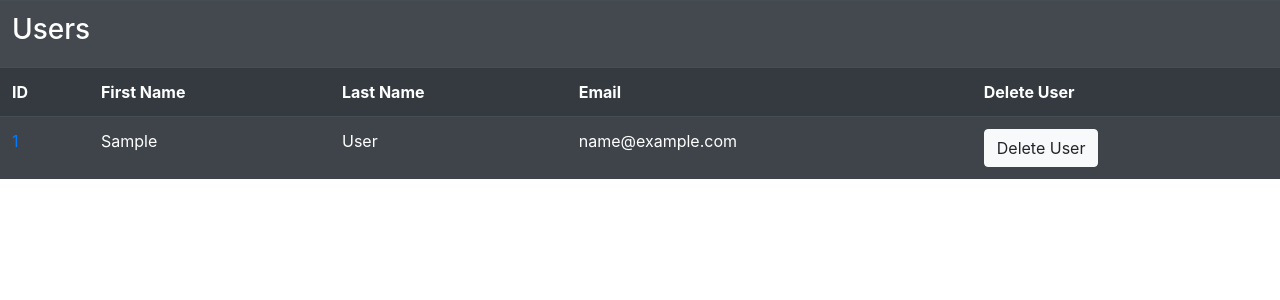
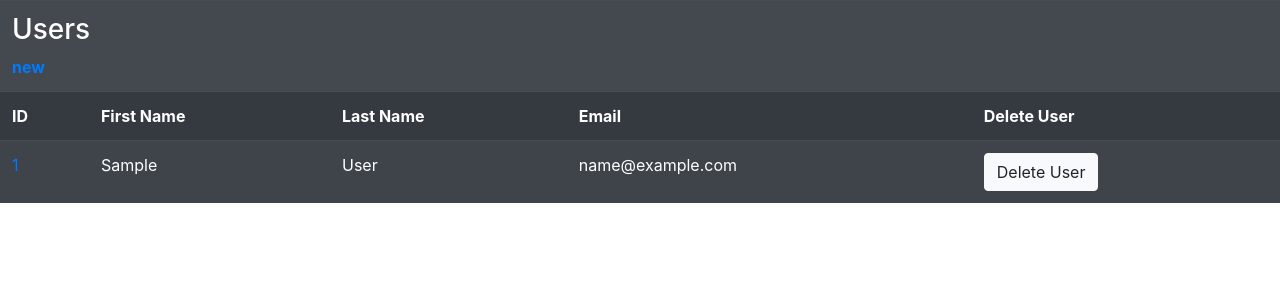
Before and after one commit to cubisttriangle/BotaniCam, a Python web app: template blueprints/users/templates/users/list.html in a window 1280 px wide. Shown: the top 300 px of the page. Run offline with Jinja, Linux system fonts and the light colour scheme; the template is opened without the code that fills it: most values are stand-ins (such as "Sample title", 1, 10 or a date in 2020); some libraries are stand-ins or nearby versions.

Commit message:
Make new-user link

```diff
--- a/blueprints/users/templates/users/list.html
+++ b/blueprints/users/templates/users/list.html
@@ -7,7 +7,7 @@
     <table class="table table-striped table-hover table-dark">
       <tr>
         <th colspan="5">
-          <h3>Users</h3>
+          <h3>Users</h3> <a href="{{url_for('users.add')}}">new</a>
         </th>
       </tr>
       <tr>
```
